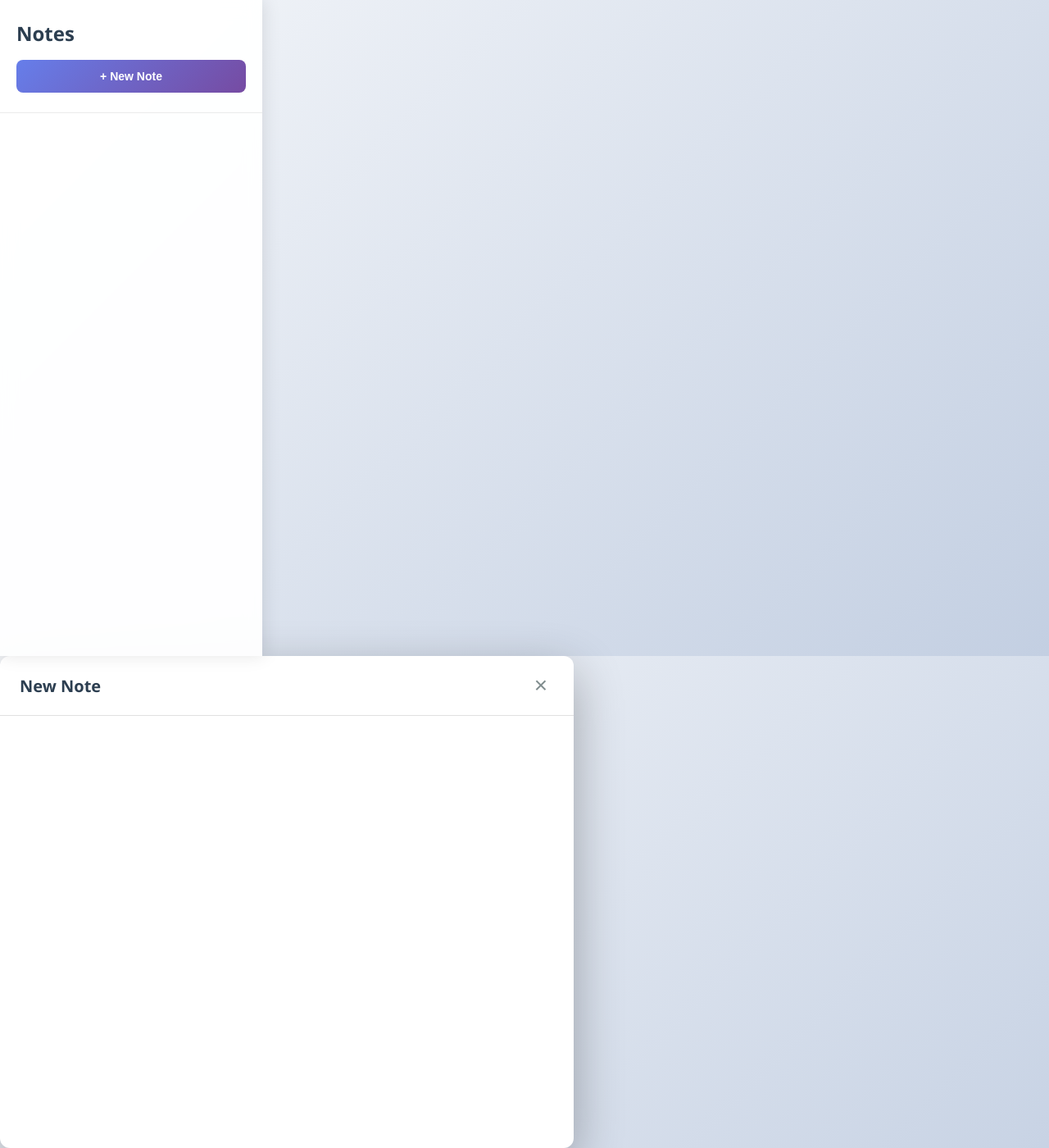
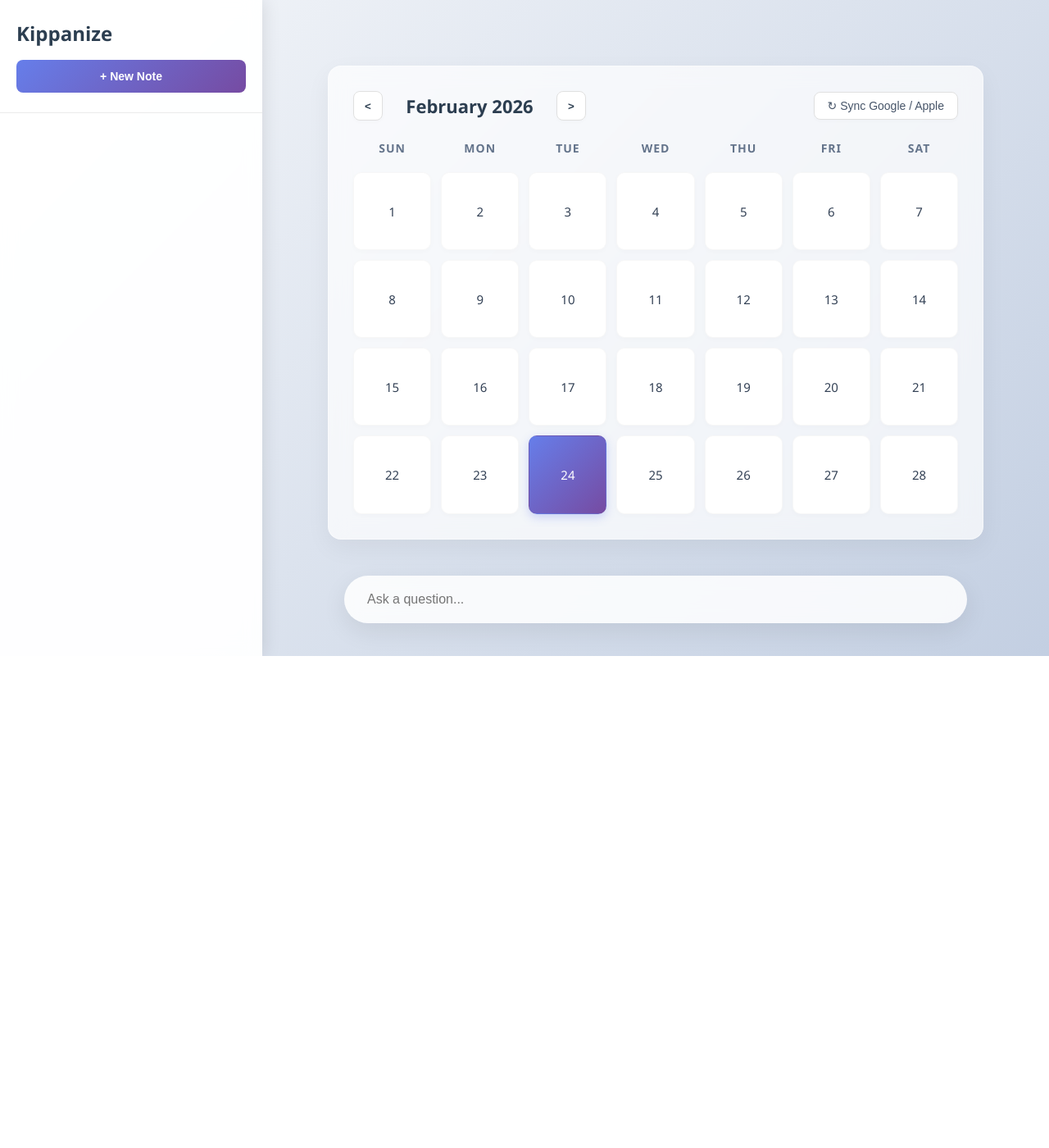
Before and after one commit to KippTm/aiDo, a Flask app: page / in a window 1280 px wide. Shown: the whole page at 82% size. After the commit the page ends 800 px from the top, so only its background shows below. Run offline with Flask 3, Linux system fonts and the light colour scheme; data that the repository does not hold is empty.

Commit message:
Made UI a lot cleaner, still showing content and not title...

```diff
--- a/app.py
+++ b/app.py
@@ -50,7 +50,7 @@ def get_note(note_id):
 @app.route('/api/notes', methods=['POST'])
 def create_note():
     """Create a new note"""
-    data = request.get_data()
+    data = request.get_json()
 
     print("Received data:", data)
 
--- a/static/css/index.css
+++ b/static/css/index.css
@@ -106,24 +106,14 @@ body {
     overflow: hidden;
 }
 
-.post-it:nth-child(2n) .post-it-inner {
-    background: #FFE066;
-}
-
-.post-it:nth-child(3n) .post-it-inner {
-    background: #FFEB99;
-}
-
-.post-it:nth-child(4n) .post-it-inner {
-    background: #FFF4CC;
-}
+.post-it:nth-child(2n) .post-it-inner { background: #FFE066; }
+.post-it:nth-child(3n) .post-it-inner { background: #FFEB99; }
+.post-it:nth-child(4n) .post-it-inner { background: #FFF4CC; }
 
 .post-it::before {
     content: '';
     position: absolute;
-    top: 0;
-    left: 0;
-    right: 0;
+    top: 0; left: 0; right: 0;
     height: 20px;
     background: linear-gradient(to bottom, rgba(0, 0, 0, 0.05), transparent);
     border-radius: 4px 4px 0 0;
@@ -131,9 +121,7 @@ body {
     transition: opacity 0.3s;
 }
 
-.post-it:hover::before {
-    opacity: 1;
-}
+.post-it:hover::before { opacity: 1; }
 
 .post-it-title {
     font-size: 15px;
@@ -174,9 +162,7 @@ body {
     transform: translateY(0);
 }
 
-.post-it:hover .post-it-preview {
-    opacity: 0.7;
-}
+.post-it:hover .post-it-preview { opacity: 0.7; }
 
 .post-it.active .post-it-inner {
     box-shadow:
@@ -184,7 +170,6 @@ body {
         0 8px 16px rgba(0, 0, 0, 0.15);
 }
 
-/* Stacking effect for multiple notes */
 .post-it:not(:first-child) {
     margin-top: -48px;
 }
@@ -193,13 +178,26 @@ body {
     transform: scale(0.98);
 }
 
-/* Main Content Area - Empty for now */
-.main-content {
-    flex: 1;
-    background: transparent;
+/* Modal Styles */
+.modal-overlay {
+    position: fixed;
+    top: 0; left: 0; width: 100%; height: 100%;
+    background: rgba(0, 0, 0, 0.5);
+    backdrop-filter: blur(4px);
+    display: none;
+    align-items: center;
+    justify-content: center;
+    z-index: 1000;
+    animation: fadeIn 0.2s ease;
 }
 
-/* Modal Styles */
+.modal-overlay.active { display: flex; }
+
+@keyframes fadeIn {
+    from { opacity: 0; }
+    to { opacity: 1; }
+}
+
 .modal-container {
     background: white;
     border-radius: 12px;
@@ -213,40 +211,9 @@ body {
     animation: slideUp 0.3s ease;
 }
 
-.modal-overlay.active {
-    display: flex;
-}
-
-@keyframes fadeIn {
-    from {
-        opacity: 0;
-    }
-    to {
-        opacity: 1;
-    }
-}
-
-.modal-container {
-    background: white;
-    border-radius: 12px;
-    box-shadow: 0 20px 60px rgba(0, 0, 0, 0.3);
-    width: 90%;
-    max-width: 700px;
-    max-height: 85vh;
-    display: flex;
-    flex-direction: column;
-    animation: slideUp 0.3s ease;
-}
-
 @keyframes slideUp {
-    from {
-        transform: translateY(20px);
-        opacity: 0;
-    }
-    to {
-        transform: translateY(0);
-        opacity: 1;
-    }
+    from { transform: translateY(20px); opacity: 0; }
+    to { transform: translateY(0); opacity: 1; }
 }
 
 .modal-header {
@@ -269,7 +236,6 @@ body {
     font-size: 28px;
     color: #7f8c8d;
     cursor: pointer;
-    padding: 0;
     width: 32px;
     height: 32px;
     display: flex;
@@ -295,17 +261,166 @@ body {
     border: none;
 }
 
-/* Responsive Design */
-@media (max-width: 768px) {
-    .notes-sidebar {
-        width: 280px;
-    }
+/* Main Content Area (Calendar & Input) */
+.main-content {
+    flex: 1;
+    background: transparent;
+    padding: 40px;
+    display: flex;
+    flex-direction: column;
+    align-items: center;
+    position: relative;
+}
 
-    .main-content {
-        padding: 20px;
-    }
+.calendar-wrapper {
+    background: rgba(255, 255, 255, 0.7);
+    backdrop-filter: blur(12px);
+    border-radius: 16px;
+    padding: 30px;
+    width: 100%;
+    max-width: 800px;
+    box-shadow: 0 10px 30px rgba(0, 0, 0, 0.05);
+    margin-top: 40px;
+    border: 1px solid rgba(255,255,255,0.4);
+}
 
-    .note-viewer {
-        padding: 24px;
-    }
+.calendar-header-modern {
+    display: flex;
+    justify-content: space-between;
+    align-items: center;
+    margin-bottom: 24px;
 }
+
+.calendar-nav {
+    display: flex;
+    align-items: center;
+    gap: 16px;
+}
+
+.calendar-nav h2 {
+    font-size: 22px;
+    color: #2c3e50;
+    min-width: 180px;
+    text-align: center;
+    font-weight: 600;
+}
+
+.calendar-nav button {
+    background: #fff;
+    border: 1px solid #e0e0e0;
+    border-radius: 8px;
+    width: 36px;
+    height: 36px;
+    cursor: pointer;
+    font-weight: bold;
+    color: #2c3e50;
+    transition: all 0.2s;
+    box-shadow: 0 2px 4px rgba(0,0,0,0.02);
+}
+
+.calendar-nav button:hover {
+    background: #f5f7fa;
+    border-color: #cbd5e1;
+    transform: scale(1.05);
+}
+
+.sync-btn {
+    background: #fff;
+    border: 1px solid #e0e0e0;
+    padding: 8px 16px;
+    border-radius: 8px;
+    cursor: pointer;
+    font-size: 14px;
+    font-weight: 500;
+    color: #475569;
+    transition: all 0.2s;
+    box-shadow: 0 2px 4px rgba(0,0,0,0.02);
+}
+
+.sync-btn:hover {
+    background: #f8fafc;
+    color: #0f172a;
+    border-color: #cbd5e1;
+}
+
+.calendar-grid-modern {
+    display: grid;
+    grid-template-columns: repeat(7, 1fr);
+    gap: 12px;
+}
+
+.cal-day-header {
+    text-align: center;
+    font-weight: 600;
+    color: #64748b;
+    font-size: 14px;
+    margin-bottom: 8px;
+    text-transform: uppercase;
+    letter-spacing: 1px;
+}
+
+.cal-day {
+    aspect-ratio: 1;
+    background: #fff;
+    border-radius: 10px;
+    display: flex;
+    align-items: center;
+    justify-content: center;
+    font-size: 15px;
+    font-weight: 500;
+    color: #334155;
+    box-shadow: 0 2px 6px rgba(0,0,0,0.02);
+    border: 1px solid rgba(0,0,0,0.03);
+    transition: transform 0.2s, background 0.2s;
+    cursor: pointer;
+}
+
+.cal-day:hover {
+    transform: translateY(-2px);
+    box-shadow: 0 4px 12px rgba(0,0,0,0.08);
+}
+
+.cal-day.empty {
+    background: transparent;
+    box-shadow: none;
+    border: none;
+    cursor: default;
+}
+
+.cal-day.empty:hover {
+    transform: none;
+}
+
+.cal-day.today {
+    background: linear-gradient(135deg, #667eea 0%, #764ba2 100%);
+    color: white;
+    box-shadow: 0 4px 12px rgba(102, 126, 234, 0.3);
+}
+
+.ask-question-wrapper {
+    position: absolute;
+    bottom: 40px;
+    width: 100%;
+    max-width: 800px;
+    padding: 0 20px;
+}
+
+.ask-input-modern {
+    width: 100%;
+    padding: 20px 28px;
+    border-radius: 100px;
+    border: none;
+    background: rgba(255, 255, 255, 0.85);
+    backdrop-filter: blur(10px);
+    box-shadow: 0 10px 30px rgba(0, 0, 0, 0.08);
+    font-size: 16px;
+    color: #2c3e50;
+    outline: none;
+    transition: box-shadow 0.3s, transform 0.3s, background 0.3s;
+}
+
+.ask-input-modern:focus {
+    background: rgba(255, 255, 255, 1);
+    box-shadow: 0 15px 40px rgba(102, 126, 234, 0.2);
+    transform: translateY(-2px);
+}
--- a/static/js/index.js
+++ b/static/js/index.js
@@ -1,168 +1,138 @@
-// State management
-let notes = [];
-let currentNote = null;
-let isEditing = false;
+document.addEventListener('DOMContentLoaded', () => {
+    // ---- Note Management Logic ----
+    const notesList = document.getElementById('notesList');
+    const newNoteBtn = document.getElementById('newNoteBtn');
+    const modalOverlay = document.getElementById('noteModal');
+    const noteIframe = document.getElementById('noteIframe');
+    const closeModalBtn = document.getElementById('closeModalBtn');
 
-// DOM elements
-const notesStack = document.getElementById('notesStack');
-const addNoteBtn = document.getElementById('addNoteBtn');
-const modalOverlay = document.getElementById('modalOverlay');
-const modalClose = document.getElementById('modalClose');
-const modalTitle = document.getElementById('modalTitle');
-const noteIframe = document.getElementById('noteIframe');
+    async function loadNotes() {
+        try {
+            const response = await fetch('/api/notes');
+            const notes = await response.json();
 
-// Initialize
-document.addEventListener('DOMContentLoaded', () => {
-    loadNotes();
-    setupEventListeners();
-});
+            notesList.innerHTML = '';
 
-// Setup event listeners
-function setupEventListeners() {
-    addNoteBtn.addEventListener('click', openNewNoteModal);
-    modalClose.addEventListener('click', closeModal);
+            notes.forEach(note => {
+                // Building the post-it stack programmatically
+                const postIt = document.createElement('div');
+                postIt.className = 'post-it';
+
+                const inner = document.createElement('div');
+                inner.className = 'post-it-inner';
+
+                const title = document.createElement('div');
+                title.className = 'post-it-title';
+                title.textContent = note.title;
+
+                const preview = document.createElement('div');
+                preview.className = 'post-it-preview';
+                // Trim content slightly for the preview
+                preview.textContent = note.title ? note.title.substring(0, 45) + '...' : 'Empty note...';
+
+                inner.appendChild(title);
+                inner.appendChild(preview);
+                postIt.appendChild(inner);
+
+                postIt.addEventListener('click', () => openModal(note.id));
+                notesList.appendChild(postIt);
+            });
+        } catch (error) {
+            console.error('Failed to load notes:', error);
+        }
+    }
+
+    function openModal(noteId = null) {
+        const url = noteId ? `/note_form?id=${noteId}` : '/note_form';
+        noteIframe.src = url;
+        modalOverlay.classList.add('active');
+    }
+
+    function closeModal() {
+        modalOverlay.classList.remove('active');
+        // Clear iframe source after transition finishes to prevent flicker
+        setTimeout(() => { noteIframe.src = ''; }, 300);
+    }
+
+    newNoteBtn.addEventListener('click', () => openModal());
+    closeModalBtn.addEventListener('click', closeModal);
     modalOverlay.addEventListener('click', (e) => {
-        if (e.target === modalOverlay) {
+        if (e.target === modalOverlay) closeModal();
+    });
+
+    window.addEventListener('message', (event) => {
+        if (event.data.type === 'closeModal') {
             closeModal();
+        } else if (event.data.type === 'noteSaved') {
+            loadNotes();
         }
     });
 
-    // Listen for messages from iframe
-    window.addEventListener('message', handleIframeMessage);
-}
+    // ---- Dynamic Calendar Logic ----
+    const calGrid = document.getElementById('calendarGrid');
+    const monthYearDisplay = document.getElementById('currentMonthYear');
+    let currentDate = new Date();
 
-// Load notes from server
-async function loadNotes() {
-    try {
-        const response = await fetch('/api/notes');
-        if (!response.ok) throw new Error('Failed to load notes');
+    function renderCalendar() {
+        calGrid.innerHTML = '';
+        const year = currentDate.getFullYear();
+        const month = currentDate.getMonth();
 
-        notes = await response.json();
-        renderNotes();
-    } catch (error) {
-        console.error('Error loading notes:', error);
-        // If the API endpoint doesn't exist yet, you can test with mock data
-        // Uncomment below for testing without backend:
-        // notes = mockNotes();
-        // renderNotes();
+        const monthNames = ["January", "February", "March", "April", "May", "June", "July", "August", "September", "October", "November", "December"];
+        monthYearDisplay.textContent = `${monthNames[month]} ${year}`;
+
+        const days = ['Sun', 'Mon', 'Tue', 'Wed', 'Thu', 'Fri', 'Sat'];
+        days.forEach(day => {
+            const header = document.createElement('div');
+            header.className = 'cal-day-header';
+            header.textContent = day;
+            calGrid.appendChild(header);
+        });
+
+        const firstDayOfMonth = new Date(year, month, 1).getDay();
+        const daysInMonth = new Date(year, month + 1, 0).getDate();
+
+        const today = new Date();
+        const isCurrentMonth = today.getMonth() === month && today.getFullYear() === year;
+
+        // Blank spots for days before the 1st
+        for (let i = 0; i < firstDayOfMonth; i++) {
+            const empty = document.createElement('div');
+            empty.className = 'cal-day empty';
+            calGrid.appendChild(empty);
+        }
+
+        // Fill in the active days
+        for (let i = 1; i <= daysInMonth; i++) {
+            const dayEl = document.createElement('div');
+            dayEl.className = 'cal-day';
+            dayEl.textContent = i;
+
+            if (isCurrentMonth && i === today.getDate()) {
+                dayEl.classList.add('today');
+            }
+
+            calGrid.appendChild(dayEl);
+        }
     }
-}
 
-// Render notes in the stack
-function renderNotes() {
-    notesStack.innerHTML = '';
+    document.getElementById('prevMonth').addEventListener('click', () => {
+        currentDate.setMonth(currentDate.getMonth() - 1);
+        renderCalendar();
+    });
 
-    // Sort notes by updated_at (newest first)
-    const sortedNotes = [...notes].sort((a, b) =>
-        new Date(b.updated_at) - new Date(a.updated_at)
-    );
+    document.getElementById('nextMonth').addEventListener('click', () => {
+        currentDate.setMonth(currentDate.getMonth() + 1);
+        renderCalendar();
+    });
 
-    sortedNotes.forEach((note, index) => {
-        const postIt = createPostItElement(note, index);
-        notesStack.appendChild(postIt);
+    // Calendar Sync Stub
+    document.getElementById('syncCalendarBtn').addEventListener('click', () => {
+        console.log("Initiate external calendar OAuth flow...");
+        alert("The frontend framework is ready! To fetch live events, you will need to set up OAuth 2.0 and API calls in your Flask backend.");
     });
-}
 
-// Create post-it element
-function createPostItElement(note, index) {
-    const postIt = document.createElement('div');
-    postIt.className = 'post-it';
-    postIt.dataset.noteId = note.id;
-
-    // Show title as the main visible text
-    const title = note.title || 'Untitled';
-
-    postIt.innerHTML = `
-        <div class="post-it-inner">
-            <div class="post-it-title">${escapeHtml(title)}</div>
-            <div class="post-it-preview">${escapeHtml(title)}</div>
-        </div>
-    `;
-
-    postIt.addEventListener('click', () => selectNote(note));
-
-    return postIt;
-}
-
-// Select a note (just update active state for now)
-function selectNote(note) {
-    currentNote = note;
-
-    // Update active state
-    document.querySelectorAll('.post-it').forEach(el => {
-        el.classList.remove('active');
-    });
-    document.querySelector(`[data-note-id="${note.id}"]`)?.classList.add('active');
-}
-
-// Open modal for new note
-function openNewNoteModal() {
-    modalTitle.textContent = 'New Note';
-    noteIframe.src = '/note_form';
-    modalOverlay.classList.add('active');
-    document.body.style.overflow = 'hidden';
-}
-
-// Open modal for editing note
-function openEditNoteModal(noteId) {
-    modalTitle.textContent = 'Edit Note';
-    noteIframe.src = `/note_form?id=${noteId}`;
-    modalOverlay.classList.add('active');
-    document.body.style.overflow = 'hidden';
-}
-
-// Close modal
-function closeModal() {
-    modalOverlay.classList.remove('active');
-    noteIframe.src = '';
-    document.body.style.overflow = '';
-}
-
-// Handle messages from iframe
-function handleIframeMessage(event) {
-    if (event.data.type === 'closeModal') {
-        closeModal();
-    } else if (event.data.type === 'noteSaved') {
-        // Reload notes after saving
-        loadNotes();
-    }
-}
-
-// Utility functions
-function formatDate(dateString) {
-    const date = new Date(dateString);
-    const now = new Date();
-    const diffTime = Math.abs(now - date);
-    const diffDays = Math.floor(diffTime / (1000 * 60 * 60 * 24));
-
-    if (diffDays === 0) {
-        return 'Today at ' + date.toLocaleTimeString('en-US', {
-            hour: 'numeric',
-            minute: '2-digit'
-        });
-    } else if (diffDays === 1) {
-        return 'Yesterday at ' + date.toLocaleTimeString('en-US', {
-            hour: 'numeric',
-            minute: '2-digit'
-        });
-    } else if (diffDays < 7) {
-        return diffDays + ' days ago';
-    } else {
-        return date.toLocaleDateString('en-US', {
-            month: 'short',
-            day: 'numeric',
-            year: 'numeric'
-        });
-    }
-}
-
-function escapeHtml(text) {
-    const map = {
-        '&': '&amp;',
-        '<': '&lt;',
-        '>': '&gt;',
-        '"': '&quot;',
-        "'": '&#039;'
-    };
-    return text.replace(/[&<>"']/g, m => map[m]);
-}
+    // Initialization
+    loadNotes();
+    renderCalendar();
+});
--- a/templates/index.html
+++ b/templates/index.html
@@ -1,43 +1,60 @@
+
 <!DOCTYPE html>
 <html lang="en">
 <head>
     <meta charset="UTF-8">
     <meta name="viewport" content="width=device-width, initial-scale=1.0">
-    <title>aiDo</title>
+    <title>Kippanize</title>
     <link rel="stylesheet" href="{{ url_for('static', filename='css/index.css') }}">
 </head>
 <body>
     <div class="container">
-        <!-- Left sidebar for stacked notes -->
-        <div class="notes-sidebar">
+        <aside class="notes-sidebar">
             <div class="sidebar-header">
-                <h2>Notes</h2>
-                <button class="add-note-btn" id="addNoteBtn">+ New Note</button>
+                <h2>Kippanize</h2>
+                <button id="newNoteBtn" class="add-note-btn">+ New Note</button>
             </div>
-            <div class="notes-stack" id="notesStack">
-                <!-- Notes will be dynamically added here -->
+
+            <div id="notesList" class="notes-stack">
+                </div>
+        </aside>
+
+        <main class="main-content">
+
+            <div class="calendar-wrapper">
+                <div class="calendar-header-modern">
+                    <div class="calendar-nav">
+                        <button id="prevMonth">&lt;</button>
+                        <h2 id="currentMonthYear">Month Year</h2>
+                        <button id="nextMonth">&gt;</button>
+                    </div>
+                    <button id="syncCalendarBtn" class="sync-btn" title="Sync External Calendar">
+                        ↻ Sync Google / Apple
+                    </button>
+                </div>
+
+                <div class="calendar-grid-modern" id="calendarGrid">
+                    </div>
             </div>
-        </div>
 
-        <!-- Main content area - empty for now -->
-        <div class="main-content">
-        </div>
+            <div class="ask-question-wrapper">
+                <input type="text" placeholder="Ask a question..." class="ask-input-modern">
+            </div>
+        </main>
     </div>
 
-    <!-- Modal for creating/editing notes -->
-    <div class="modal-overlay" id="modalOverlay">
+    <div id="noteModal" class="modal-overlay">
         <div class="modal-container">
             <div class="modal-header">
-                <h3 id="modalTitle">New Note</h3>
-                <button class="modal-close" id="modalClose">&times;</button>
+                <h3>Note Editor</h3>
+                <button class="modal-close" id="closeModalBtn">&times;</button>
             </div>
             <div class="modal-body">
-                <iframe id="noteIframe" src="" frameborder="0"></iframe>
+                <iframe id="noteIframe" src=""></iframe>
             </div>
         </div>
     </div>
 
-
     <script src="{{ url_for('static', filename='js/index.js') }}"></script>
 </body>
 </html>
```
